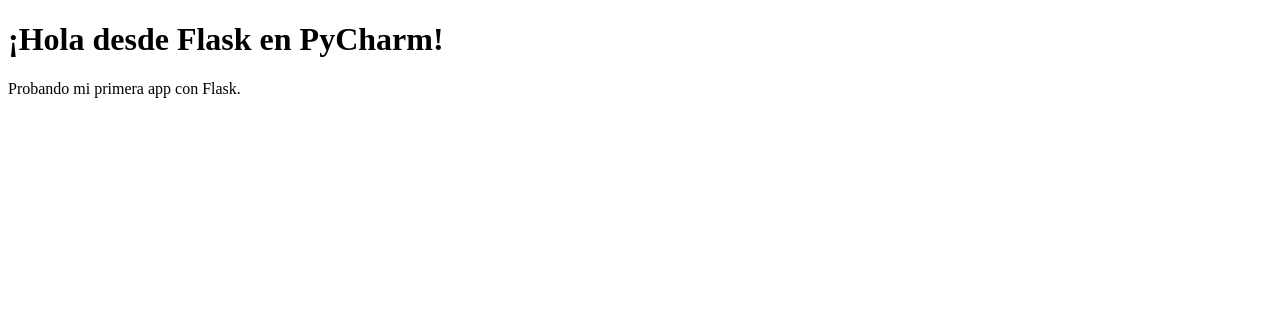
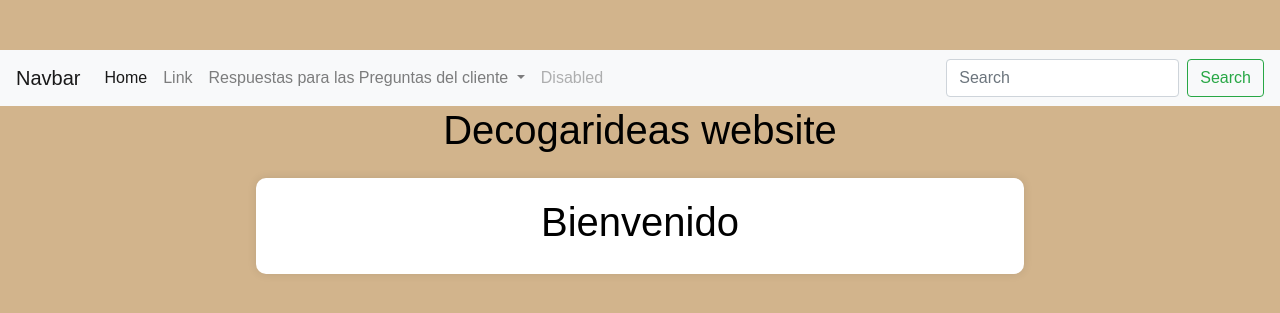
Before and after one commit to juaca2922/paginadedecogarideaas_1, a Flask app: page / in a window 1280 px wide. Shown: the top 313 px of the page. Run offline with Flask 3, Linux system fonts and the light colour scheme; some libraries are stand-ins or nearby versions.

Commit message:
Agregue todo lo del orignal

```diff
--- a/app.py
+++ b/app.py
@@ -6,7 +6,9 @@
 @app.route("/")
 def home():
     return render_template("index.html")  # Esto carga la página principal
-
+@app.route('/cotizar')
+def cotizar():
+    return render_template('cotizar.html')
 if __name__ == "__main__":
     # Obtiene el puerto asignado por Render, si no existe usa el puerto 5000 por defecto
     port = int(os.environ.get("PORT", 5000))
--- /dev/null
+++ b/static/style.css
@@ -0,0 +1,22 @@
+body {
+    font-family: Arial, sans-serif;
+    background-color: #D2B48C; /* Beige oscuro */
+    color: #333;
+    text-align: center;
+    padding-top: 50px;
+    margin: 0;
+}
+
+.container {
+    background: white;
+    margin: auto;
+    padding: 20px;
+    border-radius: 10px;
+    width: 60%;
+    box-shadow: 0 0 10px rgba(0,0,0,0.1);
+}
+
+h1 {
+    color: black; /* Título en negro */
+    font-size: 40px; /* Tamaño del título */
+}
--- /dev/null
+++ b/templates/base.html
@@ -0,0 +1,78 @@
+<!DOCTYPE html>
+<html lang="es">
+<head>
+    <link rel="stylesheet" href="https://cdn.jsdelivr.net/npm/bootstrap@4.0.0/dist/css/bootstrap.min.css" integrity="sha384-Gn5384xqQ1aoWXA+058RXPxPg6fy4IWvTNh0E263XmFcJlSAwiGgFAW/dAiS6JXm" crossorigin="anonymous">
+    <meta charset="UTF-8">
+    <title>{% block tittle %}{% endblock %}</title>
+    <link rel="stylesheet" href="{{ url_for('static', filename='style.css') }}">
+</head>
+<body>
+<!-- ✅ NAVBAR -->
+<nav class="navbar navbar-expand-lg navbar-light bg-light">
+  <a class="navbar-brand" href="#">Navbar</a>
+  <button class="navbar-toggler" type="button" data-toggle="collapse" data-target="#navbarSupportedContent" aria-controls="navbarSupportedContent" aria-expanded="false" aria-label="Toggle navigation">
+    <span class="navbar-toggler-icon"></span>
+  </button>
+
+  <div class="collapse navbar-collapse" id="navbarSupportedContent">
+    <ul class="navbar-nav mr-auto">
+      <li class="nav-item active">
+        <a class="nav-link" href="#">Home <span class="sr-only">(current)</span></a>
+      </li>
+      <li class="nav-item">
+        <a class="nav-link" href="#">Link</a>
+      </li>
+        <!-- ✅ MODIFICACIÓN: Renombrado del dropdown y funcionalidad -->
+      <li class="nav-item dropdown">
+        <a class="nav-link dropdown-toggle" href="#" id="navbarDropdown" role="button" data-toggle="dropdown" aria-haspopup="true" aria-expanded="false">
+          Respuestas para las Preguntas del cliente
+        </a>
+        <div class="dropdown-menu" aria-labelledby="navbarDropdown">
+          <a class="dropdown-item" href="#">Hola,¿Sigue disponible?</a>
+          <a class="dropdown-item" href="#">Precio de los recuerdos por favo</a>
+          <a class="dropdown-item" href="{{ url_for('cotizar') }}">Desea cotizar </a>
+          <a class="dropdown-item" href="#"onclick="mostrarUbicacion()">¿Dónde te encuentras ubicado?</a>
+          <a class="dropdown-item" href="#">¿Se paga contra entrega?</a>
+          <a class="dropdown-item" href="#">Desea cotizar el delivery</a>
+          <div class="dropdown-divider"></div>
+          <a class="dropdown-item" href="#">Modelos (links) </a>
+        </div>
+      </li>
+      <li class="nav-item">
+        <a class="nav-link disabled" href="#">Disabled</a>
+      </li>
+    </ul>
+      <!-- Formulario de búsqueda -->
+    <form class="form-inline my-2 my-lg-0">
+      <input class="form-control mr-sm-2" type="search" placeholder="Search" aria-label="Search">
+      <button class="btn btn-outline-success my-2 my-sm-0" type="submit">Search</button>
+    </form>
+  </div>
+</nav>
+
+    <h1>Decogarideas website </h1>
+   <!-- Contenido principal -->
+    <div class="container mt-4">
+        {% block content %} <!-- Este bloque es donde se inserta el contenido específico de cada página -->
+        {% endblock %}
+    </div>
+<!-- ✅ NUEVO CONTENIDO MOSTRADO AL CLICKEAR -->
+<div id="ubicacion-texto" class="container mt-4" style="display: none;">
+    <div class="alert alert-info">
+        Estamos ubicados en Av. Principal #123, Ciudad Ejemplo. ¡Te esperamos!
+    </div>
+</div>
+
+<!-- ✅ SCRIPT PARA MOSTRAR EL TEXTO de ubicacion -->
+<script>
+    function mostrarUbicacion() {
+        document.getElementById('ubicacion-texto').style.display = 'block';
+    }
+</script>
+
+
+    <script src="https://code.jquery.com/jquery-3.2.1.slim.min.js" integrity="sha384-KJ3o2DKtIkvYIK3UENzmM7KCkRr/rE9/Qpg6aAZGJwFDMVNA/GpGFF93hXpG5KkN" crossorigin="anonymous"></script>
+    <script src="https://cdn.jsdelivr.net/npm/popper.js@1.12.9/dist/umd/popper.min.js" integrity="sha384-ApNbgh9B+Y1QKtv3Rn7W3mgPxhU9K/ScQsAP7hUibX39j7fakFPskvXusvfa0b4Q" crossorigin="anonymous"></script>
+    <script src="https://cdn.jsdelivr.net/npm/bootstrap@4.0.0/dist/js/bootstrap.min.js" integrity="sha384-JZR6Spejh4U02d8jOt6vLEHfe/JQGiRRSQQxSfFWpi1MquVdAyjUar5+76PVCmYl" crossorigin="anonymous"></script>
+</body>
+</html>
--- a/templates/index.html
+++ b/templates/index.html
@@ -1,11 +1,5 @@
-<!DOCTYPE html>
-<html lang="es">
-<head>
-    <meta charset="UTF-8">
-    <title>Mi primera página Flask</title>
-</head>
-<body>
-    <h1>¡Hola desde Flask en PyCharm!</h1>
-    <p>Probando mi primera app con Flask.</p>
-</body>
-</html>
+{% extends 'base.html' %}
+{% block title %}Página de Inicio{% endblock %}
+{% block content %}
+    <h1>Bienvenido </h1>
+{% endblock %}
```
Also changed, not shown: templates/cotizar.html (added, +116 -0 lines).
